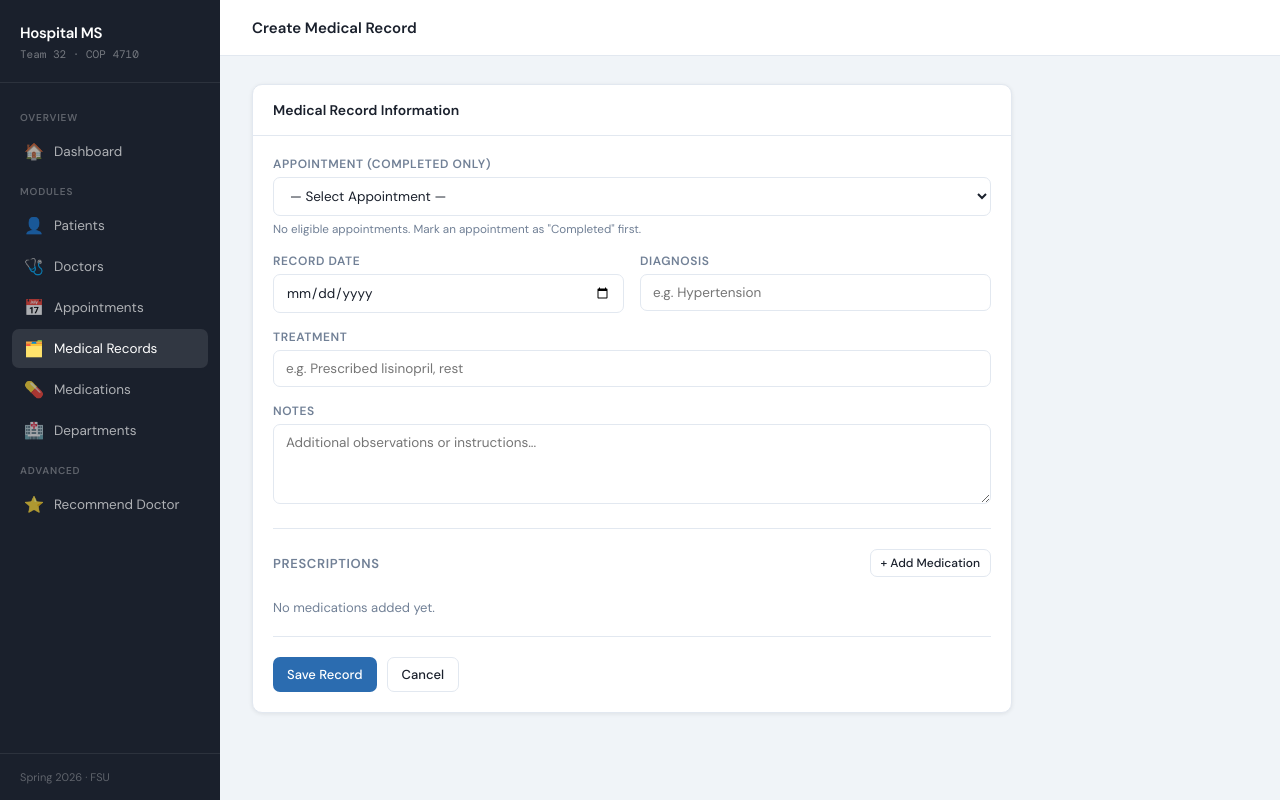
After one commit to Dhumo986/hospital-management, a Flask app: page /records/add in a window 1280 px wide. The commit adds this page. Run offline with Flask 3, Linux system fonts and the light colour scheme; parts of the project's set-up code (start-up, migrations or seed data) failed here and were passed over.

Commit message:
Added medical records functionality

```diff
--- a/app.py
+++ b/app.py
@@ -1,3 +1,4 @@
+from urllib.parse import quote_plus
 from flask import Flask, render_template, request, redirect, url_for, flash
 from flask_sqlalchemy import SQLAlchemy
 from models import db, Patient, Doctor, Department, Room, Appointment, MedicalRecord, Medication, Prescribes
@@ -9,9 +10,10 @@ load_dotenv()
 app = Flask(__name__)
 app.secret_key = "hospital_secret_key"
 
-# Database connection
+password = quote_plus(os.getenv("DB_PASSWORD"))
+
 app.config['SQLALCHEMY_DATABASE_URI'] = (
-    f"mysql+pymysql://{os.getenv('DB_USER')}:{os.getenv('DB_PASSWORD')}"
+    f"mysql+pymysql://{os.getenv('DB_USER')}:{password}"
     f"@{os.getenv('DB_HOST')}:{os.getenv('DB_PORT')}/{os.getenv('DB_NAME')}"
 )
 app.config['SQLALCHEMY_TRACK_MODIFICATIONS'] = False
@@ -86,6 +88,82 @@ def delete_patient(id):
     db.session.commit()
     flash('Patient deleted.', 'warning')
     return redirect(url_for('patients'))
+
+# ══════════════════════════════════════════════════════════════════════════════
+# MEDICAL RECORD ROUTES (Shezan's module)
+# ══════════════════════════════════════════════════════════════════════════════
+@app.route('/records')
+def medical_records():
+    search = request.args.get('search', '')
+    if search:
+
+        results = (MedicalRecord.query
+                   .join(Appointment)
+                   .join(Patient)
+                   .filter(Patient.Name.ilike(f'%{search}%'))
+                   .all())
+    else:
+        results = MedicalRecord.query.all()
+    return render_template('medical_records.html', records=results, search=search)
+
+
+@app.route('/records/add', methods=['GET', 'POST'])
+def add_record():
+
+    completed_appointments = (Appointment.query
+                               .filter_by(Status='Completed')
+                               .outerjoin(MedicalRecord)
+                               .filter(MedicalRecord.RecordID == None)
+                               .all())
+    medications = Medication.query.all()
+
+    if request.method == 'POST':
+        record = MedicalRecord(
+            Diagnosis=request.form['diagnosis'],
+            Treatment=request.form['treatment'],
+            Notes=request.form['notes'],
+            Date=request.form['date'] or None,
+            AppointmentID=request.form['appointment_id']
+        )
+        db.session.add(record)
+        db.session.flush()
+
+
+        med_ids = request.form.getlist('medication_ids')
+        instructions_list = request.form.getlist('instructions')
+        for med_id, instruction in zip(med_ids, instructions_list):
+            if med_id:
+                p = Prescribes(
+                    RecordID=record.RecordID,
+                    MedicationID=int(med_id),
+                    Instructions=instruction
+                )
+                db.session.add(p)
+
+        db.session.commit()
+        flash('Medical record created successfully!', 'success')
+        return redirect(url_for('medical_records'))
+
+    return render_template('add_record.html',
+                           appointments=completed_appointments,
+                           medications=medications)
+
+
+@app.route('/records/view/<int:id>')
+def view_record(id):
+    record = MedicalRecord.query.get_or_404(id)
+    return render_template('view_record.html', record=record)
+
+
+@app.route('/records/delete/<int:id>')
+def delete_record(id):
+    record = MedicalRecord.query.get_or_404(id)
+
+    Prescribes.query.filter_by(RecordID=record.RecordID).delete()
+    db.session.delete(record)
+    db.session.commit()
+    flash('Medical record deleted.', 'warning')
+    return redirect(url_for('medical_records'))
 
 # ══════════════════════════════════════════════════════════════════════════════
 # DOCTOR ROUTES (Dhruv's module)
@@ -252,4 +330,6 @@ def recommend():
 
 
 if __name__ == '__main__':
+    with app.app_context():
+        db.create_all()
     app.run(debug=True)
--- /dev/null
+++ b/templates/add_record.html
@@ -0,0 +1,106 @@
+{% extends "base.html" %}
+{% block title %}New Medical Record{% endblock %}
+{% block page_title %}Create Medical Record{% endblock %}
+
+{% block content %}
+<div class="card" style="max-width:760px">
+  <div class="card-header"><h2>Medical Record Information</h2></div>
+  <div class="card-body">
+    <form method="POST" action="/records/add">
+      <div class="form-grid">
+
+        <div class="form-group full">
+          <label>Appointment (Completed only)</label>
+          <select name="appointment_id" required>
+            <option value="">— Select Appointment —</option>
+            {% for a in appointments %}
+            <option value="{{ a.AppointmentID }}">
+              #{{ a.AppointmentID }} · {{ a.patient.Name }} with Dr. {{ a.doctor.Name }} on {{ a.Date }}
+            </option>
+            {% endfor %}
+          </select>
+          {% if not appointments %}
+          <small style="color:var(--text-muted)">
+            No eligible appointments. Mark an appointment as "Completed" first.
+          </small>
+          {% endif %}
+        </div>
+
+        <div class="form-group">
+          <label>Record Date</label>
+          <input name="date" type="date"/>
+        </div>
+
+        <div class="form-group">
+          <label>Diagnosis</label>
+          <input name="diagnosis" placeholder="e.g. Hypertension"/>
+        </div>
+
+        <div class="form-group full">
+          <label>Treatment</label>
+          <input name="treatment" placeholder="e.g. Prescribed lisinopril, rest"/>
+        </div>
+
+        <div class="form-group full">
+          <label>Notes</label>
+          <textarea name="notes" placeholder="Additional observations or instructions..."></textarea>
+        </div>
+      </div>
+
+      <!-- Prescriptions section -->
+      <div style="margin-top:24px;padding-top:20px;border-top:1px solid var(--border)">
+        <div style="display:flex;justify-content:space-between;align-items:center;margin-bottom:14px">
+          <h3 style="font-size:13px;font-weight:600;color:var(--text-muted);text-transform:uppercase;letter-spacing:.05em">
+            Prescriptions
+          </h3>
+          <button type="button" class="btn btn-outline btn-sm" onclick="addMedRow()">+ Add Medication</button>
+        </div>
+
+        <div id="med-rows" style="display:flex;flex-direction:column;gap:10px">
+          <!-- rows added dynamically -->
+        </div>
+
+        <p id="no-med-msg" style="font-size:13px;color:var(--text-muted);margin-top:8px">
+          No medications added yet.
+        </p>
+      </div>
+
+      <div class="form-actions">
+        <button type="submit" class="btn btn-primary">Save Record</button>
+        <a href="/records" class="btn btn-outline">Cancel</a>
+      </div>
+    </form>
+  </div>
+</div>
+
+<script>
+  const medications = {{ medications | tojson }};
+
+  function buildOptions() {
+    return medications.map(m =>
+      `<option value="${m.MedicationID}">${m.Name} (${m.Dosage || 'no dosage'})</option>`
+    ).join('');
+  }
+
+  function addMedRow() {
+    document.getElementById('no-med-msg').style.display = 'none';
+    const container = document.getElementById('med-rows');
+    const row = document.createElement('div');
+    row.style.cssText = 'display:grid;grid-template-columns:1fr 1fr auto;gap:10px;align-items:center';
+    row.innerHTML = `
+      <select name="medication_ids">
+        <option value="">— Select Medication —</option>
+        ${buildOptions()}
+      </select>
+      <input name="instructions" placeholder="Instructions (e.g. 1 tablet twice daily)"/>
+      <button type="button" class="btn btn-sm btn-danger" onclick="this.parentElement.remove(); checkEmpty()">✕</button>
+    `;
+    container.appendChild(row);
+  }
+
+  function checkEmpty() {
+    const rows = document.getElementById('med-rows').children;
+    document.getElementById('no-med-msg').style.display = rows.length === 0 ? 'block' : 'none';
+  }
+</script>
+{% endblock %}
--- a/templates/base.html
+++ b/templates/base.html
@@ -371,6 +371,9 @@
     <a href="/appointments" class="{{ 'active' if '/appointments' in request.path }}">
       <span class="icon">📅</span> Appointments
     </a>
+    <a href="/records" class="{{ 'active' if '/records' in request.path }}">
+      <span class="icon">🗂️</span> Medical Records
+    </a>
     <a href="/medications" class="{{ 'active' if '/medications' in request.path }}">
       <span class="icon">💊</span> Medications
     </a>
```
Also changed, not shown: templates/medical_records.html (added, +67 -0 lines), templates/view_record.html (added, +92 -0 lines).
